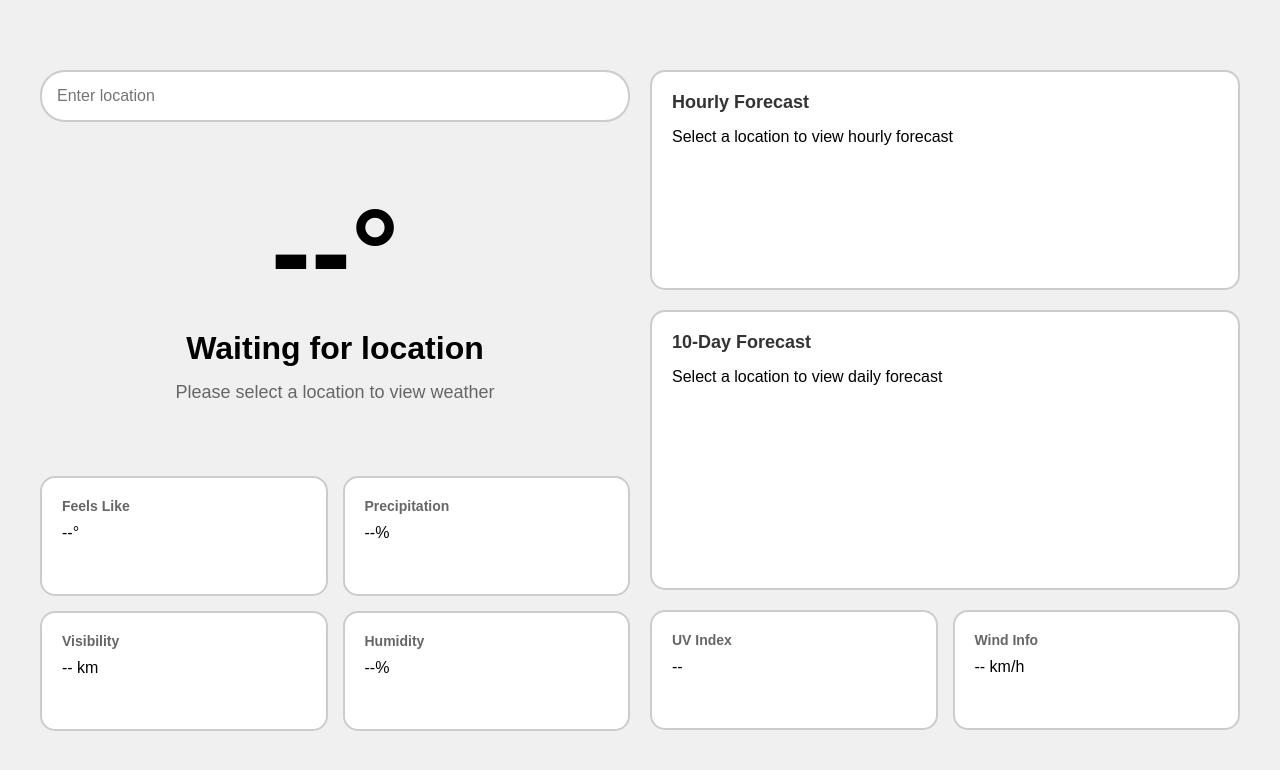
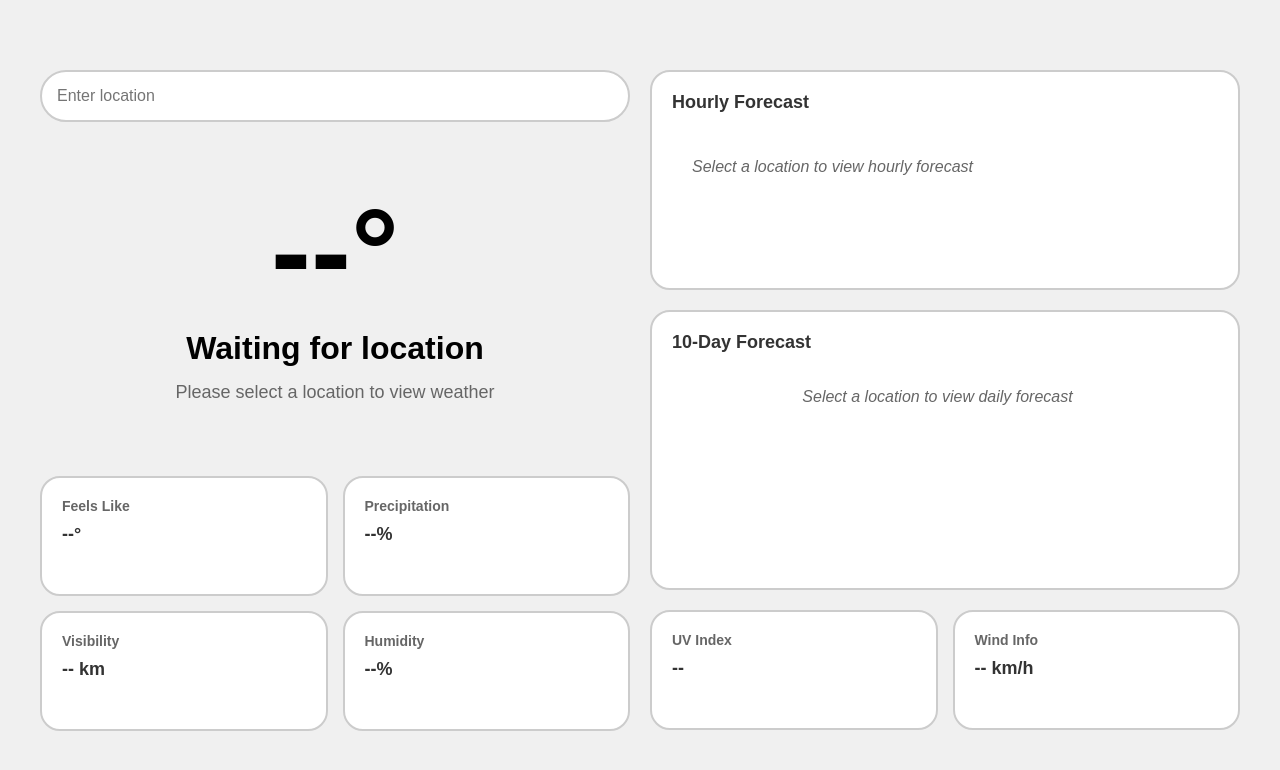
Before and after one commit to 1curafu/SkyLi-Weathercast, a website: page public/index.html in a window 1280 px wide. Drawn offline with Linux system fonts and the light colour scheme.

Commit message:
Route #7

```diff
--- a/public/css/styles.css
+++ b/public/css/styles.css
@@ -29,7 +29,7 @@ body {
 .location-input {
     padding: 15px;
     border: 2px solid #ccc;
-    border-radius: 25px;
+    border-radius: 50px;
     font-size: 16px;
     outline: none;
 }
@@ -66,7 +66,7 @@ body {
 
 .detail-card {
     border: 2px solid #ccc;
-    border-radius: 15px;
+    border-radius: 20px;
     padding: 20px;
     height: 120px;
     background: white;
@@ -86,15 +86,16 @@ body {
 
 .hourly-forecast {
     border: 2px solid #ccc;
-    border-radius: 15px;
+    border-radius: 20px;
     padding: 20px;
     height: 220px;
     background: white;
+    position: relative;
 }
 
 .daily-forecast {
     border: 2px solid #ccc;
-    border-radius: 15px;
+    border-radius: 20px;
     padding: 20px;
     height: 280px;
     background: white;
@@ -115,7 +116,7 @@ body {
 
 .info-card {
     border: 2px solid #ccc;
-    border-radius: 15px;
+    border-radius: 20px;
     padding: 20px;
     height: 120px;
     background: white;
@@ -125,6 +126,124 @@ body {
     font-size: 14px;
     color: #666;
     margin-bottom: 10px;
+}
+
+.scrollable-horizontal {
+    display: flex;
+    overflow-x: auto;
+    overflow-y: hidden;
+    scroll-behavior: smooth;
+    gap: 12px;
+    padding: 10px 0 25px 0;
+    white-space: nowrap;
+    max-width: 500px;
+}
+
+.scrollable-horizontal::-webkit-scrollbar {
+    height: 8px;
+}
+
+.scrollable-horizontal::-webkit-scrollbar-track {
+    background: rgba(0, 0, 0, 0.05);
+    border-radius: 50px;
+}
+
+.scrollable-horizontal::-webkit-scrollbar-thumb {
+    background: rgba(0, 0, 0, 0.2);
+    border-radius: 50px;
+    transition: background 0.3s ease;
+}
+
+.scrollable-horizontal:hover::-webkit-scrollbar-thumb {
+    background: rgba(0, 0, 0, 0.4);
+}
+
+.scrollable-horizontal::-webkit-scrollbar-thumb:hover {
+    background: rgba(0, 0, 0, 0.6);
+}
+
+.scrollable-vertical {
+    max-height: 300px;
+    overflow-y: auto;
+    overflow-x: hidden;
+    scroll-behavior: smooth;
+    padding-right: 15px;
+}
+
+.scrollable-vertical::-webkit-scrollbar {
+    width: 8px;
+}
+
+.scrollable-vertical::-webkit-scrollbar-track {
+    background: rgba(0, 0, 0, 0.05);
+    border-radius: 50px;
+}
+
+.scrollable-vertical::-webkit-scrollbar-thumb {
+    background: rgba(0, 0, 0, 0.2);
+    border-radius: 50px;
+    transition: background 0.3s ease;
+}
+
+.scrollable-vertical:hover::-webkit-scrollbar-thumb {
+    background: rgba(0, 0, 0, 0.4);
+}
+
+.scrollable-vertical::-webkit-scrollbar-thumb:hover {
+    background: rgba(0, 0, 0, 0.6);
+}
+
+.hourly-item {
+    flex: 0 0 auto;
+    min-width: 80px;
+    max-width: 80px;
+    text-align: center;
+    padding: 12px 8px;
+    background: #f8f9fa;
+    border: 1px solid #e0e0e0;
+    border-radius: 40px;
+    color: #333;
+    font-size: 12px;
+    line-height: 1.2;
+    box-shadow: 0 2px 4px rgba(0,0,0,0.1);
+    white-space: normal;
+}
+
+.daily-item {
+    display: flex;
+    justify-content: space-between;
+    align-items: center;
+    padding: 12px;
+    margin-bottom: 8px;
+    background: #f8f9fa;
+    border: 1px solid #e0e0e0;
+    border-radius: 50px;
+}
+
+.value {
+    font-size: 18px;
+    font-weight: 600;
+    color: #333;
+}
+
+.loading-message {
+    text-align: center;
+    color: #666;
+    font-style: italic;
+    padding: 20px;
+}
+
+.hourly-wrapper,
+.daily-wrapper {
+    width: 100%;
+    height: calc(100% - 40px);
+    overflow: hidden;
+}
+
+.hourly-container,
+.daily-container {
+    width: 100%;
+    height: 100%;
 }
 
 /* Responsive Design */
@@ -140,4 +259,38 @@ body {
     .weather-condition {
         font-size: 24px;
     }
+
+    .weather-details {
+        grid-template-columns: 1fr;
+    }
+
+    .additional-info {
+        grid-template-columns: 1fr;
+    }
+
+    .hourly-item {
+        min-width: 70px;
+        max-width: 70px;
+        font-size: 11px;
+    }
 }
+
+@media (max-width: 480px) {
+    body {
+        padding: 10px;
+    }
+
+    .temperature {
+        font-size: 60px;
+    }
+
+    .weather-condition {
+        font-size: 18px;
+    }
+
+    .hourly-item {
+        min-width: 60px;
+        max-width: 60px;
+        font-size: 10px;
+    }
+}
--- a/public/index.html
+++ b/public/index.html
@@ -42,15 +42,19 @@
             <div class="right-section">
                 <div class="hourly-forecast">
                     <h2>Hourly Forecast</h2>
-                    <div id="hourlyContainer" class="hourly-container">
-                        <div class="loading-message">Select a location to view hourly forecast</div>
+                    <div id="hourlyContainer" class="hourly-wrapper">
+                        <div class="hourly-container scrollable-horizontal">
+                            <div class="loading-message">Select a location to view hourly forecast</div>
+                        </div>
                     </div>
                 </div>
 
                 <div class="daily-forecast">
                     <h2>10-Day Forecast</h2>
-                    <div id="dailyContainer" class="daily-container">
-                        <div class="loading-message">Select a location to view daily forecast</div>
+                    <div class="daily-wrapper">
+                        <div id="dailyContainer" class="daily-container scrollable-vertical">
+                            <div class="loading-message">Select a location to view daily forecast</div>
+                        </div>
                     </div>
                 </div>
 
```
